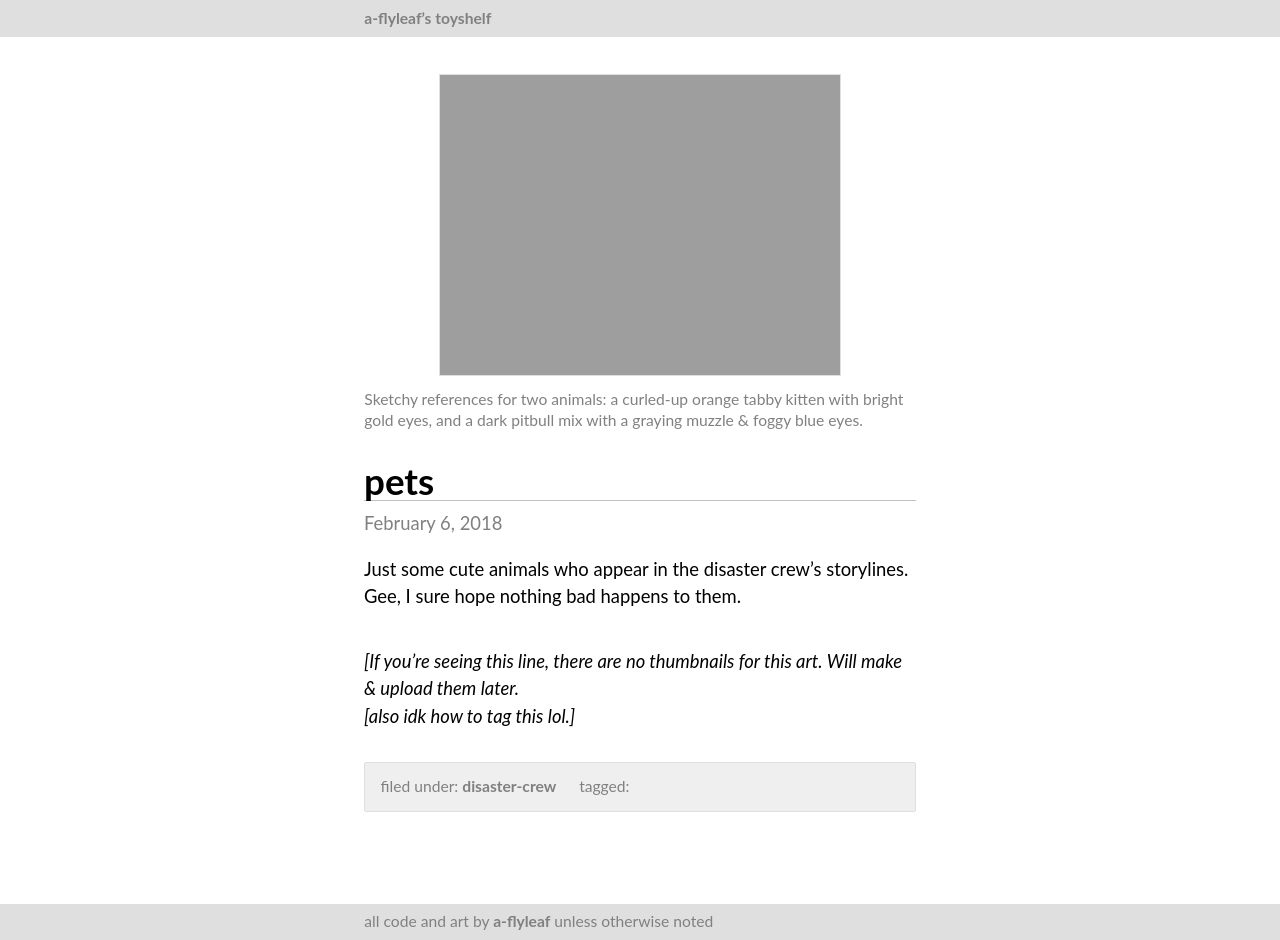
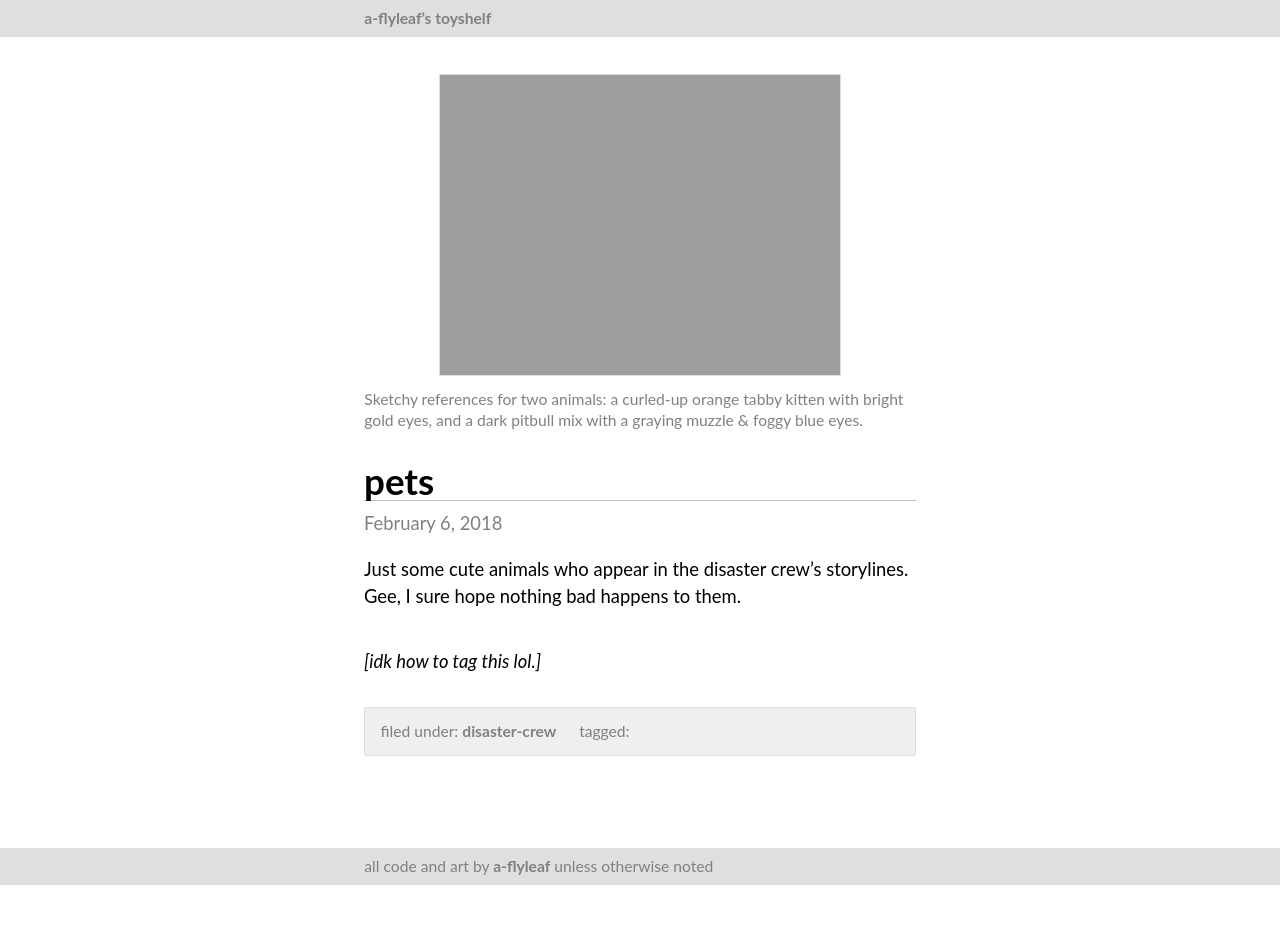
Before and after one commit to a-flyleaf/toyshelf, a Jekyll site: the page built from _art/2018-02-06-pets.md, in a window 1280 px wide. Built offline with Jekyll 4.4.1, drawn with Linux system fonts in a browser that asks for light colours; some web fonts are replaced; after the commit the page ends 900 px from its top, so only the background shows below that.

Commit message:
/art: d-c remove missing-tn text

```diff
--- a/_art/2018-02-06-pets.md
+++ b/_art/2018-02-06-pets.md
@@ -12,5 +12,4 @@ caption: >-
 ---
 Just some cute animals who appear in the disaster crew's storylines. Gee, I sure hope nothing bad happens to them.
 
-<br><i>[If you're seeing this line, there are no thumbnails for this art. Will make & upload them later.
-[also idk how to tag this lol.]</i>
+<br><i>[idk how to tag this lol.]</i>
```
Also changed, not shown: _art/2018-03-12-morning-glories.md (+0 -2 lines), _art/2018-06-15-storybs.md (+0 -4 lines), _art/2018-08-02-raaeeyah.md (+0 -2 lines), _art/2018-12-09-storyrefs.md (+0 -2 lines).
